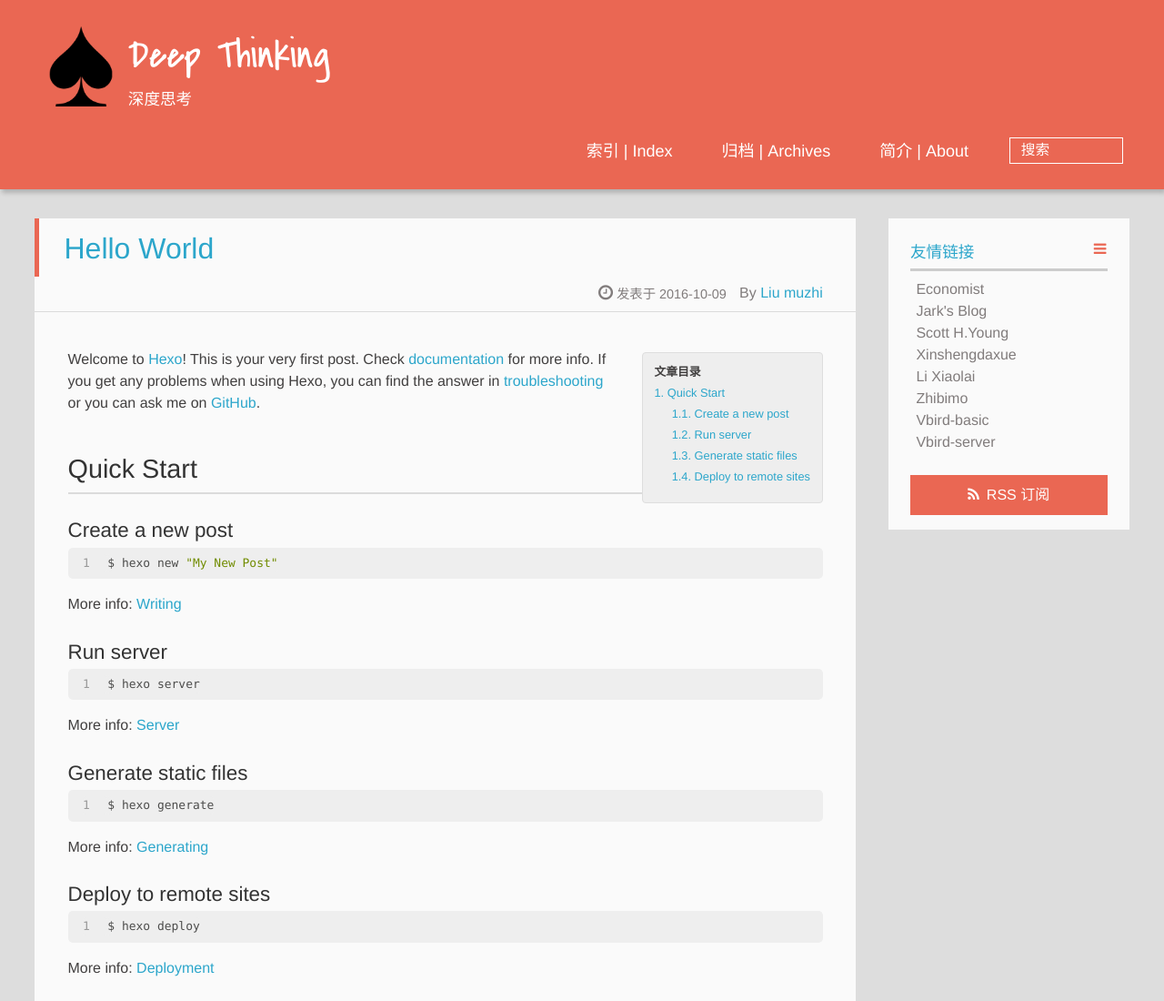
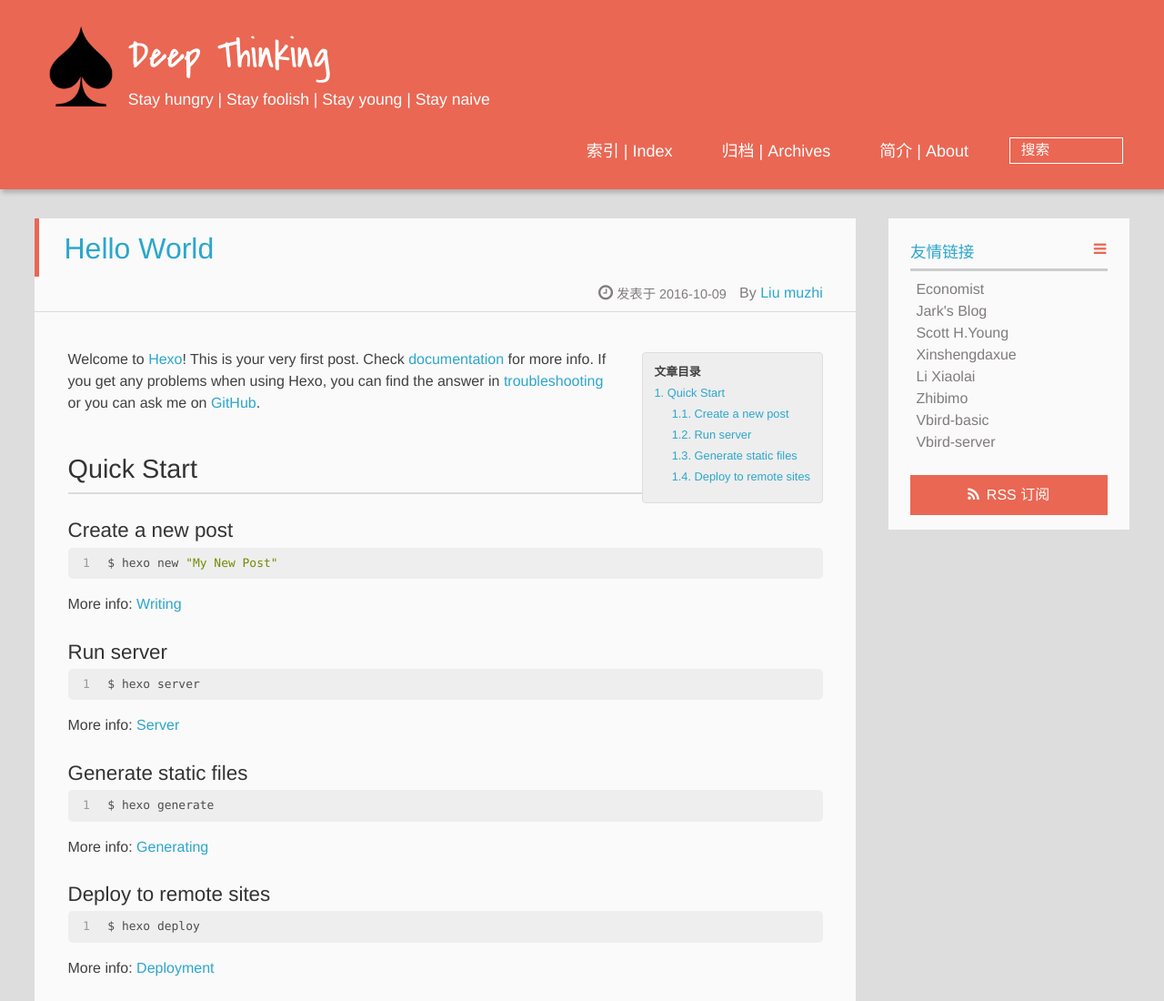
Before and after one commit to Liumuzhi/Liumuzhi.github.io, a plain HTML site: page 2016/10/09/hello-world/index.html in a window 1280 px wide. Shown: the top 1100 px of the page at 91% size. Drawn offline with Linux system fonts and the light colour scheme; a script that the page names is missing.

Commit message:
Site updated: 2016-10-09 16:06:07

```diff
--- a/2016/10/09/hello-world/index.html
+++ b/2016/10/09/hello-world/index.html
@@ -49,7 +49,7 @@ Quick">
 
 			<div id="textlogo">
 				<h1 class="site-name"><a href="/" title="Deep Thinking">Deep Thinking</a></h1>
-				<h2 class="blog-motto">深度思考</h2>
+				<h2 class="blog-motto">Stay hungry | Stay foolish | Stay young | Stay naive</h2>
 			</div>
 			<div class="navbar"><a class="navbutton navmobile" href="#" title="菜单">
 			</a></div>
--- a/index.html
+++ b/index.html
@@ -42,7 +42,7 @@
 
 			<div id="textlogo">
 				<h1 class="site-name"><a href="/" title="Deep Thinking">Deep Thinking</a></h1>
-				<h2 class="blog-motto">深度思考</h2>
+				<h2 class="blog-motto">Stay hungry | Stay foolish | Stay young | Stay naive</h2>
 			</div>
 			<div class="navbar"><a class="navbutton navmobile" href="#" title="菜单">
 			</a></div>
```
Also changed, not shown: 2016/10/09/reborn/index.html (+1 -1 lines), archives/2016/10/index.html (+1 -1 lines), archives/2016/index.html (+1 -1 lines), archives/index.html (+1 -1 lines).
